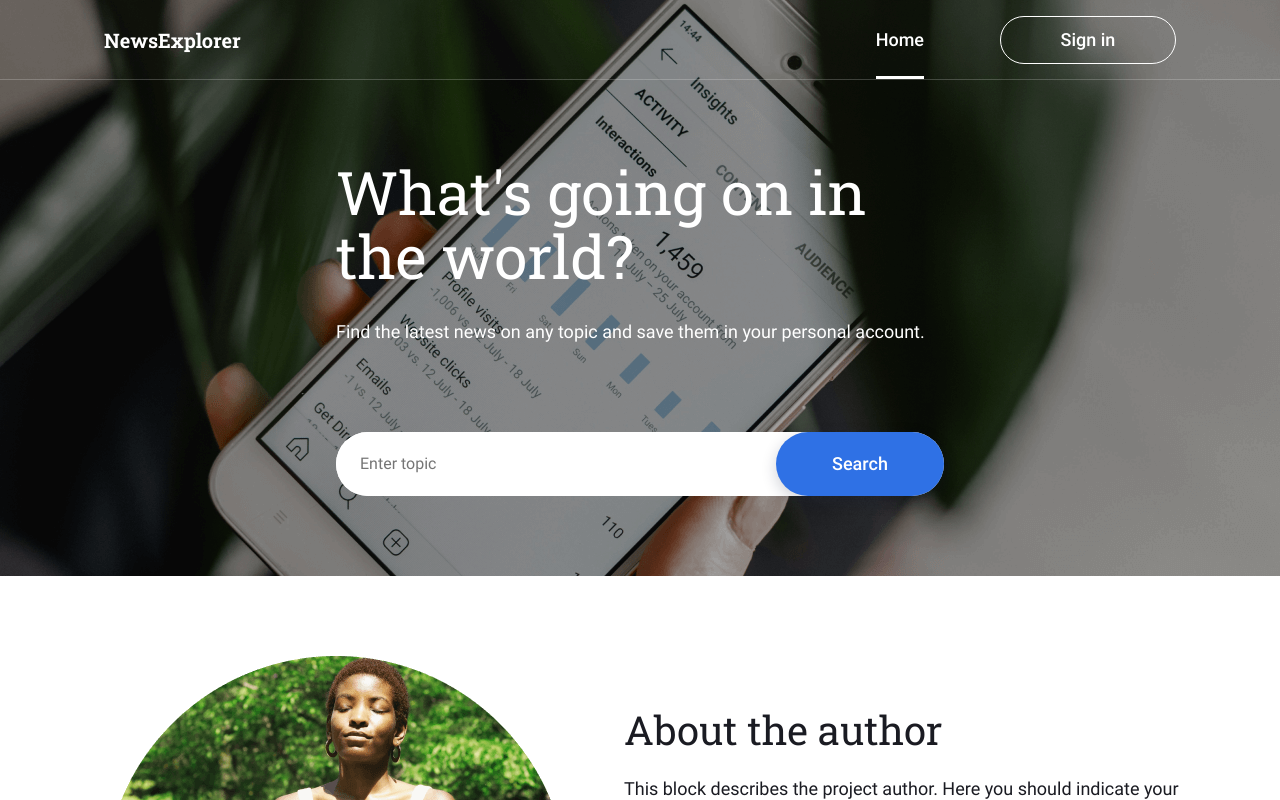
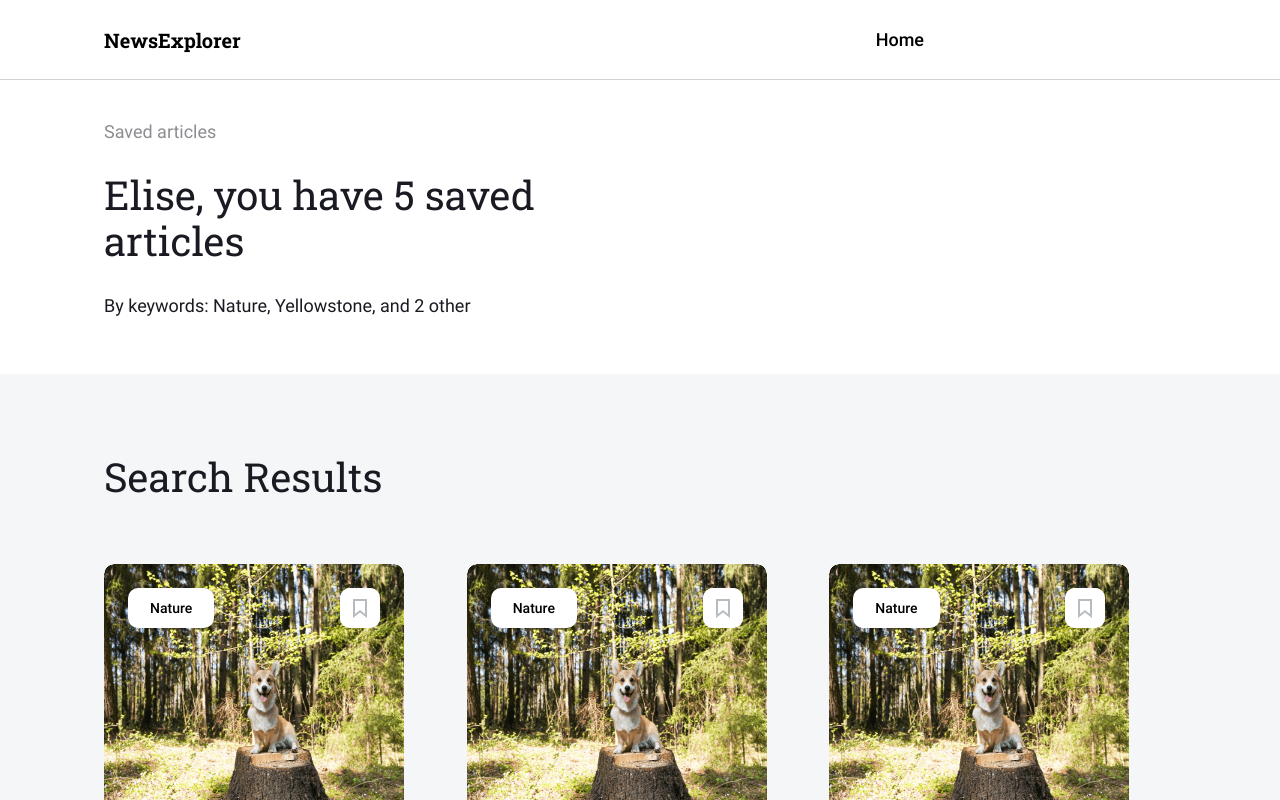
Before and after one commit to idenispankov/news-explorer-frontend, a React (Create React App) app: page /saved-news in a window 1280 px wide. Before the commit this address led to /. Shown: the top 800 px of the page. Built offline with nearby package versions, Linux system fonts and the light colour scheme.

Commit message:
removed separate button component from navbar

```diff
--- a/src/components/App/App.js
+++ b/src/components/App/App.js
@@ -182,51 +182,14 @@ function App() {
   return (
     <div className='app'>
       <CurrentUserContext.Provider value={currentUser}>
-        <Navbar
-          loggedin={loggedin}
-          setLoggedin={setLoggedin}
-          isPopupOpen={isPopupOpen}
-          handleLogout={handleLogout}
-        />
         <Switch>
-          {/* Sign Up Route */}
-          <Route path='/signup'>
-            <Header />
-            <NotFound />
-            <About />
-            <Register
-              isPopupOpen={isPopupOpen}
-              setIsPopupOpen={setIsPopupOpen}
-              isSuccessOpen={isSuccessOpen}
-              setIsSuccessOpen={setIsSuccessOpen}
-              handleRegister={handleRegister}
-              registered={registered}
-            />
-          </Route>
-
-          {/* Sign In Route */}
-          <Route path='/signin'>
-            <Header />
-            <NotFound />
-            <About />
-            <Login
+          <Route exact path='/'>
+            <Navbar
               loggedin={loggedin}
               setLoggedin={setLoggedin}
               isPopupOpen={isPopupOpen}
-              setIsPopupOpen={setIsPopupOpen}
-              handleLogin={handleLogin}
+              handleLogout={handleLogout}
             />
-          </Route>
-
-          {/* SavedNews Route */}
-          <Route path='/saved-news'>
-            {!loggedin && <Redirect to='/' />}
-            <SavedNewsHeader />
-            <Main setIsPopupOpen={setIsPopupOpen} loggedin={loggedin} />
-          </Route>
-
-          {/* Home Route */}
-          <Route path='/'>
             <Header
               setIsSearchHappened={setIsSearchHappened}
               isLoading={isLoading}
@@ -240,6 +203,16 @@ function App() {
             />
             <About />
           </Route>
+          <Route path='/saved-news'>
+            <Navbar
+              loggedin={loggedin}
+              setLoggedin={setLoggedin}
+              isPopupOpen={isPopupOpen}
+              handleLogout={handleLogout}
+            />
+            <SavedNewsHeader />
+            <Main loggedin={loggedin} />
+          </Route>
         </Switch>
         <Footer />
       </CurrentUserContext.Provider>
--- a/src/components/LoginButton/LoginButton.css
+++ b/src/components/LoginButton/LoginButton.css
@@ -1,4 +1,4 @@
-.navbar__button {
+/* .navbar__button {
   width: 176px;
   height: 48px;
   border: 1px solid #fff;
@@ -19,9 +19,9 @@
 
 .navbar__button-with-error {
   margin-top: 0;
-}
+} */
 
-@media screen and (max-width: 900px) {
+/* @media screen and (max-width: 900px) {
   .navbar__button {
     width: 128px;
     height: 40px;
@@ -29,12 +29,12 @@
   .navbar__button-signin {
     font-size: 16px;
   }
-}
+} */
 
-@media screen and (max-width: 700px) {
+/* @media screen and (max-width: 700px) {
   .navbar__button {
     width: 100%;
     height: 56px;
     margin-top: 22px;
   }
-}
+} */
--- a/src/components/LogoutButton/LogoutButton.css
+++ b/src/components/LogoutButton/LogoutButton.css
@@ -1,4 +1,4 @@
-.navbar__button-logout {
+/* .navbar__button-logout {
   padding: 0 20px;
 }
 
@@ -26,10 +26,10 @@
   width: 17.41px;
   height: 16px;
   margin-left: 20px;
-}
+} */
 
-@media screen and (max-width: 900px) {
+/* @media screen and (max-width: 900px) {
   .navbar__button-text {
     font-size: 16px;
   }
-}
+} */
--- a/src/components/Navbar/Navbar.css
+++ b/src/components/Navbar/Navbar.css
@@ -70,6 +70,61 @@
   border-bottom: none;
 }
 
+/* Button Sign In */
+.navbar__button {
+  width: 176px;
+  height: 48px;
+  border: 1px solid #fff;
+  border-radius: 100px;
+  background: transparent;
+  color: #fff;
+  padding: 0;
+}
+
+.navbar__button-signin {
+  text-decoration: none;
+  color: #fff;
+  font-family: 'Roboto', sans-serif;
+  font-weight: 500;
+  font-size: 18px;
+  line-height: 24px;
+}
+
+.navbar__button-with-error {
+  margin-top: 0;
+}
+
+/* Button Sign Out */
+.navbar__button-logout {
+  padding: 0 20px;
+}
+
+.navbar__button-logout-dark {
+  border: 1px solid #1a1b22;
+}
+
+.navbar__button-text {
+  overflow: hidden;
+  text-overflow: ellipsis;
+  max-width: 80px;
+  padding: 0;
+  display: inline-block;
+  margin: 0;
+  font-family: 'Roboto', sans-serif;
+  font-weight: 500;
+  font-size: 18px;
+}
+
+.navbar__button-text-dark {
+  color: #000;
+}
+
+.navbar__button-icon {
+  width: 17.41px;
+  height: 16px;
+  margin-left: 20px;
+}
+
 /* Hamburger Menu Closed */
 .hamburger {
   width: 24px;
@@ -124,6 +179,16 @@
   .navbar__link {
     font-size: 16px;
   }
+  .navbar__button {
+    width: 128px;
+    height: 40px;
+  }
+  .navbar__button-signin {
+    font-size: 16px;
+  }
+  .navbar__button-text {
+    font-size: 16px;
+  }
 }
 
 @media screen and (max-width: 700px) {
@@ -169,4 +234,9 @@
   .navbar__logo-white {
     color: #fff;
   }
+  .navbar__button {
+    width: 100%;
+    height: 56px;
+    margin-top: 22px;
+  }
 }
--- a/src/components/Navbar/Navbar.js
+++ b/src/components/Navbar/Navbar.js
@@ -1,14 +1,16 @@
 import './Navbar.css';
 import { useHistory, NavLink, withRouter } from 'react-router-dom';
 import { useState } from 'react';
-import LoginButton from '../LoginButton/LoginButton';
-import LogoutButton from '../LogoutButton/LogoutButton';
+// import LoginButton from '../LoginButton/LoginButton';
+// import LogoutButton from '../LogoutButton/LogoutButton';
+import whiteLogoutIcon from '../../images/logout-light.png';
+import darkLogoutIcon from '../../images/logout-dark.svg';
 
-const Navbar = ({ loggedin, handleLogout }) => {
+const Navbar = ({ loggedin, handleLogout, setLoggedin }) => {
   const history = useHistory();
   const isSavedNewsRoute = history.location.pathname.includes('saved-news');
-  const isSigninRoute = history.location.pathname.includes('signin');
-  const isRegisterRoute = history.location.pathname.includes('signup');
+  // const isSigninRoute = history.location.pathname.includes('signin');
+  // const isRegisterRoute = history.location.pathname.includes('signup');
 
   const [isHamburgerMenuOpen, setIsHamburgerMenuOpen] = useState(false);
 
@@ -24,13 +26,15 @@ const Navbar = ({ loggedin, handleLogout }) => {
     setIsHamburgerMenuOpen(false);
   };
 
+  const onSigninClick = () => {
+    setLoggedin(true);
+  };
+
   return (
     <div className='navbar__container'>
       <nav
         className={`navbar ${isSavedNewsRoute && 'navbar_type_white'} ${
           isHamburgerMenuOpen && 'navbar-dark'
-        } ${isSigninRoute && 'navbar_is-hidden'} ${
-          isRegisterRoute && 'navbar_is-hidden'
         }`}
       >
         <NavLink
@@ -68,12 +72,47 @@ const Navbar = ({ loggedin, handleLogout }) => {
               Saved Articles
             </NavLink>
           )}
-          {!loggedin && <LoginButton />}
+
+          {/* Signin Button */}
+          {!loggedin && (
+            <button
+              className={`navbar__button navbar__button-signin`}
+              onClick={onSigninClick}
+            >
+              Sign in
+            </button>
+          )}
+
+          {/* Sign Out Button */}
           {loggedin && (
-            <LogoutButton
-              isSavedNewsRoute={isSavedNewsRoute}
-              handleLogout={handleLogout}
-            />
+            <button
+              className={`navbar__button navbar__button-logout ${
+                isSavedNewsRoute && 'navbar__button-logout-dark'
+              }`}
+            >
+              <p
+                className={`navbar__button-text ${
+                  isSavedNewsRoute && 'navbar__button-text-dark'
+                }`}
+              >
+                Denis
+              </p>{' '}
+              <NavLink to='/' onClick={() => setLoggedin(false)}>
+                {isSavedNewsRoute ? (
+                  <img
+                    className='navbar__button-icon'
+                    alt='logout icon'
+                    src={darkLogoutIcon}
+                  />
+                ) : (
+                  <img
+                    className='navbar__button-icon'
+                    alt='logout icon'
+                    src={whiteLogoutIcon}
+                  />
+                )}
+              </NavLink>
+            </button>
           )}
         </div>
         <div
```
